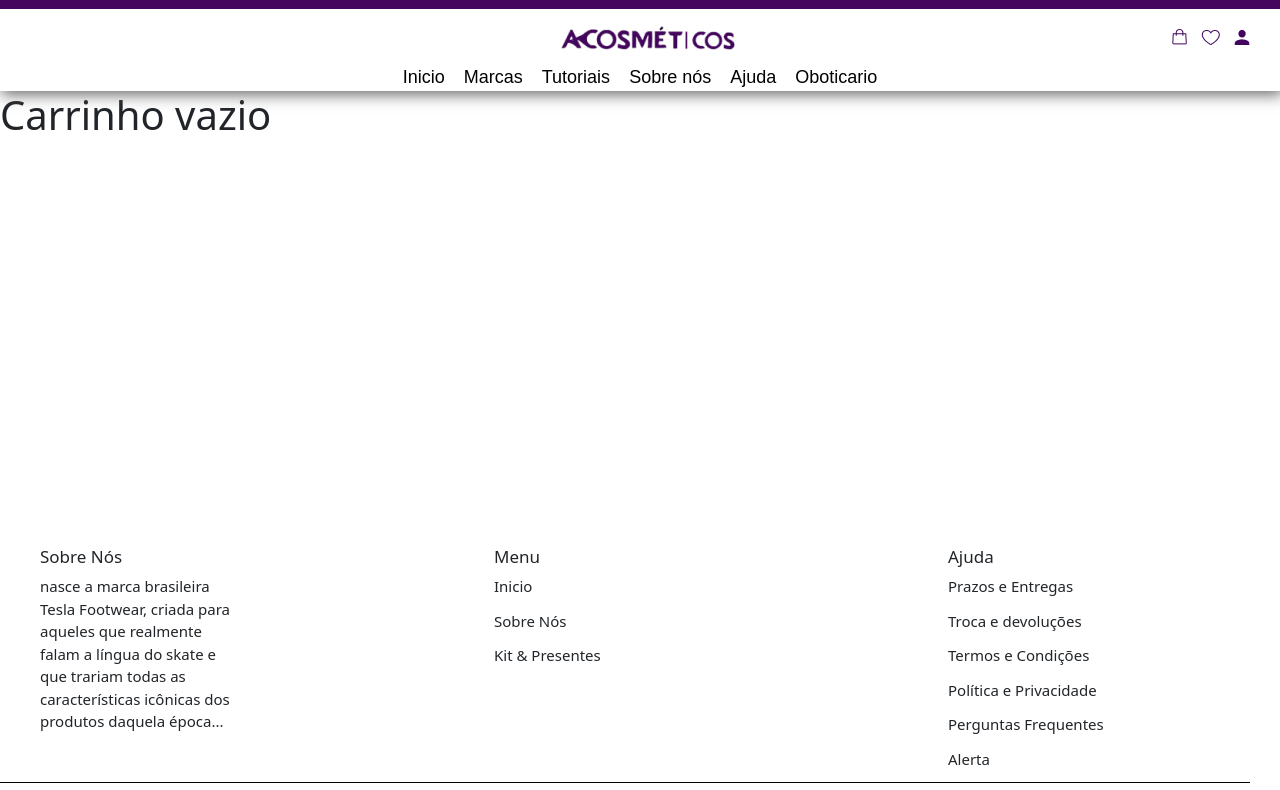
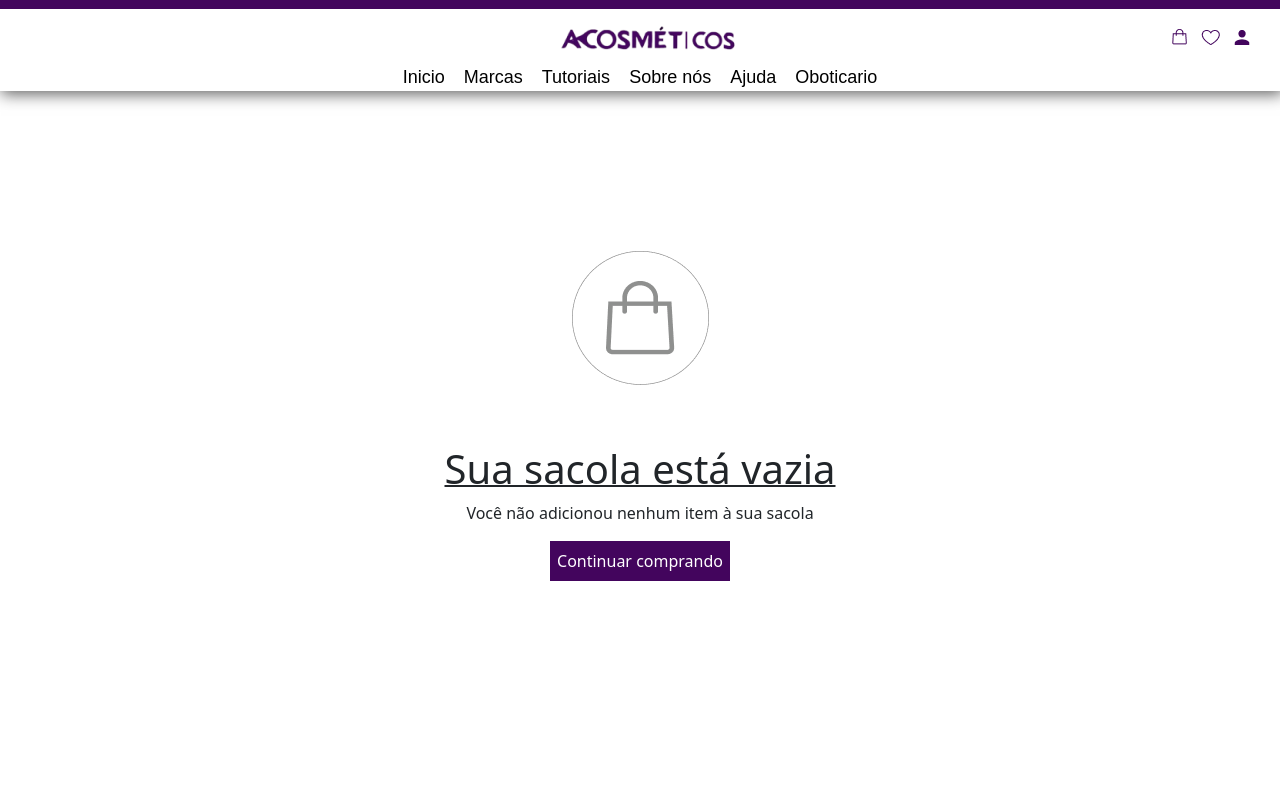
Before and after one commit to GabrielLima2803/ACosmeticos, a Vue app: page /carrinho in a window 1280 px wide. Shown: the top 790 px of the page. Built offline with nearby package versions, Linux system fonts and the light colour scheme; the HTML template or start-up script is replaced by a standard one.

Commit message:
commit kety

```diff
--- a/src/_data/carrinho.js
+++ b/src/_data/carrinho.js
@@ -4,6 +4,60 @@ const carrinho = ref({
     total: 0,
     itens: []
 })
+const valorTotal = ref(0)
+
+function add(index) {
+  produtos.value[index].quantidade++
+  totalL()
+}
+function subtrair(index) {
+  if (produtos.value[index].quantidade > 0) {
+    produtos.value[index].quantidade--
+  }
+  totalL()
+}
+
+function addCarrinho(produto) {
+  carrinho.value.push({
+    id: produto.id,
+    nome: produto.nome,
+    preco: produto.preco,
+    quantidade: produto.quantidade,
+    total: produto.preco * produto.quantidade
+  })
+  carrinho.value.total += produto.preco * produto.quantidade
+  totalL()
+  produto.quantidade = 1
+}
+function totalL() {
+  valorTotal.value = 0
+  for (const item of carrinho.value) {
+    valorTotal.value += item.total
+
+  }
+}
+
+function limpaCarrinho() {
+  carrinho.value = []
+}
+
+function removeItem(index) {
+  if (index >= 0 && index < carrinho.value.length) {
+    const produtoIndex = produtos.value.findIndex((p) => p.id === carrinho.value[index].id);
+    if (carrinho.value[index].quantidade == 1) {
+      valorTotal.value -= produtos.value[produtoIndex].preco * carrinho.value[index].quantidade;
+      carrinho.value.splice(index, 1);
+    } else {
+      carrinho.value[index].quantidade--;
+      carrinho.value[index].total = produtos.value[produtoIndex].preco * carrinho.value[index].quantidade;
+      valorTotal.value -= produtos.value[produtoIndex].preco;
+    }
+  }
+}
+function remove(index) {
+  carrinho.value.splice(index, 1)
+}
+
 
 const estaCarrinhoVazio = computed(() => carrinho.value.itens.length === 0)
 
--- a/src/components/Carrinho/CarrinhoVazio.vue
+++ b/src/components/Carrinho/CarrinhoVazio.vue
@@ -1,3 +1,38 @@
 <template>
-    <h1>Carrinho vazio</h1>
+   <div class="sacolaVazia">
+   <img src="@/img/carrinho/sacola.png" alt="" class="imgSacola">
+   <h1>Sua sacola está vazia</h1>
+   <p>Você não adicionou nenhum item à sua sacola</p>
+   <router-link to="/home"><button class="continuarComprando">Continuar comprando</button> </router-link>
+</div>
 </template>
+
+<style scooped>
+
+.continuarComprando{
+   background-color: #43055D;
+   color: white;
+   border: none;
+   width: 180px;
+   height: 40px;
+}
+.imgSacola{
+   width: 137px ;
+   height: 133.81px;
+   margin: 60px;
+}
+h1{
+   text-decoration-line: underline;
+   text-decoration-thickness: 2px;
+}
+.sacolaVazia{
+    display: flex;
+    flex-direction: column;
+    align-items: center;
+    margin-top: 100px;
+
+
+}
+
+
+</style>
--- a/src/components/main/Carrosel.vue
+++ b/src/components/main/Carrosel.vue
@@ -33,6 +33,8 @@
     </div>
 </template>
 
-<style scoped>.marginCarrosel {
+<style scoped>
+.marginCarrosel {
     margin-top: 50px;
-}</style>
+}
+</style>
--- a/src/components/main/main-cards-principal/PerfumariaCard1.vue
+++ b/src/components/main/main-cards-principal/PerfumariaCard1.vue
@@ -56,4 +56,5 @@ img{
 
 
 
+
 </style>
--- a/src/views/OboticarioView.vue
+++ b/src/views/OboticarioView.vue
@@ -19,7 +19,7 @@ import PerfumariaCard1 from '@/components/main/main-cards-principal/PerfumariaCa
      <div class="propagandas">
       <propaganda-card/>
      </div>
-     <h1 class="h1-card-main">Perfumaria</h1>
+     <h1 class="h1-card-main">Perfumariaa</h1>
      <div class="perfumaria">
       <perfumaria-card1/>
      </div>
@@ -36,6 +36,8 @@ import PerfumariaCard1 from '@/components/main/main-cards-principal/PerfumariaCa
   text-align: center;
   margin-top: 20px;
   margin-bottom: 30px;
+  text-decoration: none;
+  font-size: 23px;
 }
 h1{
   font-size: 30px;
```
Also changed, not shown: src/img/carrinho/sacola.png (added).
